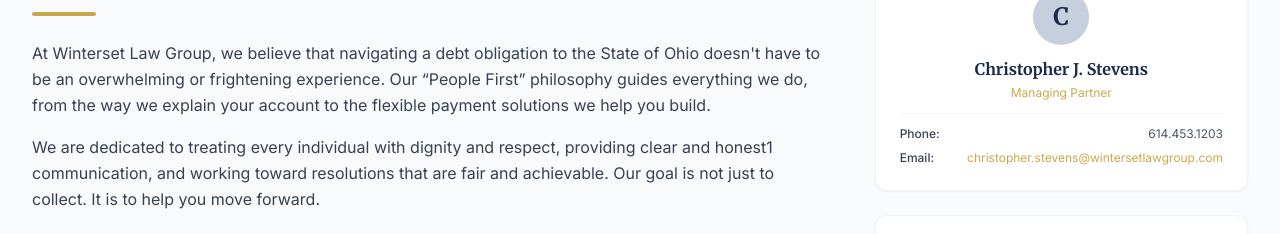
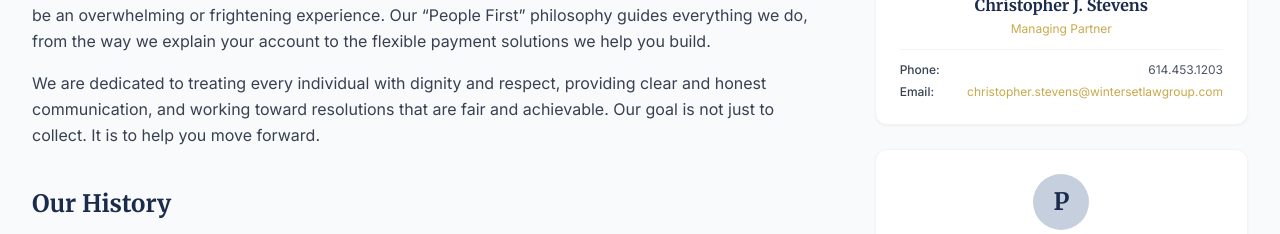
Before and after one commit to anibhati/Winterset-Law-Group, a Next.js app: page /about in a window 1280 px wide. Shown: the part 488-722 px from the top of the page. Built offline with nearby package versions, Linux system fonts and the light colour scheme; no server answers.

Commit message:
Match brand navy color, refined header shadow, fix about page white strip

```diff
--- a/src/app/(public)/about/page.tsx
+++ b/src/app/(public)/about/page.tsx
@@ -5,7 +5,7 @@
 
 export default function AboutPage() {
   return (
-    <div className="py-16">
+    <div>
       {/* Page Header */}
       <section className="bg-navy-900 text-white py-16">
         <div className="mx-auto max-w-7xl px-4 sm:px-6 lg:px-8">
@@ -27,7 +27,7 @@
                 At Winterset Law Group, we believe that navigating a debt obligation to the State of Ohio doesn&apos;t have to be an overwhelming or frightening experience. Our &ldquo;People First&rdquo; philosophy guides everything we do, from the way we explain your account to the flexible payment solutions we help you build.
               </p>
               <p className="text-gray-700 leading-relaxed">
-                We are dedicated to treating every individual with dignity and respect, providing clear and honest1
+                We are dedicated to treating every individual with dignity and respect, providing clear and honest
                 communication, and working toward resolutions that are fair and achievable. Our goal is not just to
                 collect. It is to help you move forward.
               </p>
@@ -55,7 +55,7 @@
                 Understanding ORC 109.08 &amp; Special Counsel
               </h3>
               <p className="text-gray-700 text-sm leading-relaxed mb-3">
-                Ohio Revised Code § 109.08 grants the Attorney General the authority to appoint Special Counsel,
+                Ohio Revised Code &sect; 109.08 grants the Attorney General the authority to appoint Special Counsel,
                 private law firms, to assist with collection of debts owed to the State of Ohio. These debts are
                 first certified to the AG&apos;s Office by the originating state agency (such as the Department of
                 Taxation or Department of Job and Family Services) before being assigned to Special Counsel for
@@ -95,7 +95,7 @@
                   <p className="text-gold-500 text-xs text-center mb-3">{member.title}</p>
                 )}
                 <div className="h-px bg-gray-100 mb-3 mt-3"></div>
-                <div className="space-y-2 text-xs text-gray-600">
+                <div className="text-xs text-gray-600 space-y-1.5">
                   <div className="flex justify-between">
                     <span className="font-medium text-gray-700">Phone:</span>
                     <span>{member.phone}</span>
--- a/src/app/globals.css
+++ b/src/app/globals.css
@@ -4,7 +4,7 @@
 
 @layer base {
   :root {
-    --navy: #1B2B4B;
+    --navy: #10283B;
     --gold: #C9A84C;
   }
 
--- a/src/components/layout/Header.tsx
+++ b/src/components/layout/Header.tsx
@@ -17,7 +17,7 @@
   const [menuOpen, setMenuOpen] = useState(false);
 
   return (
-    <header className="bg-navy-900 shadow-lg sticky top-0 z-50">
+    <header className="bg-navy-900 header-shadow sticky top-0 z-50">
       <div className="mx-auto max-w-7xl px-4 sm:px-6 lg:px-8">
         <div className="flex h-16 items-center justify-between">
           {/* Logo */}
```
